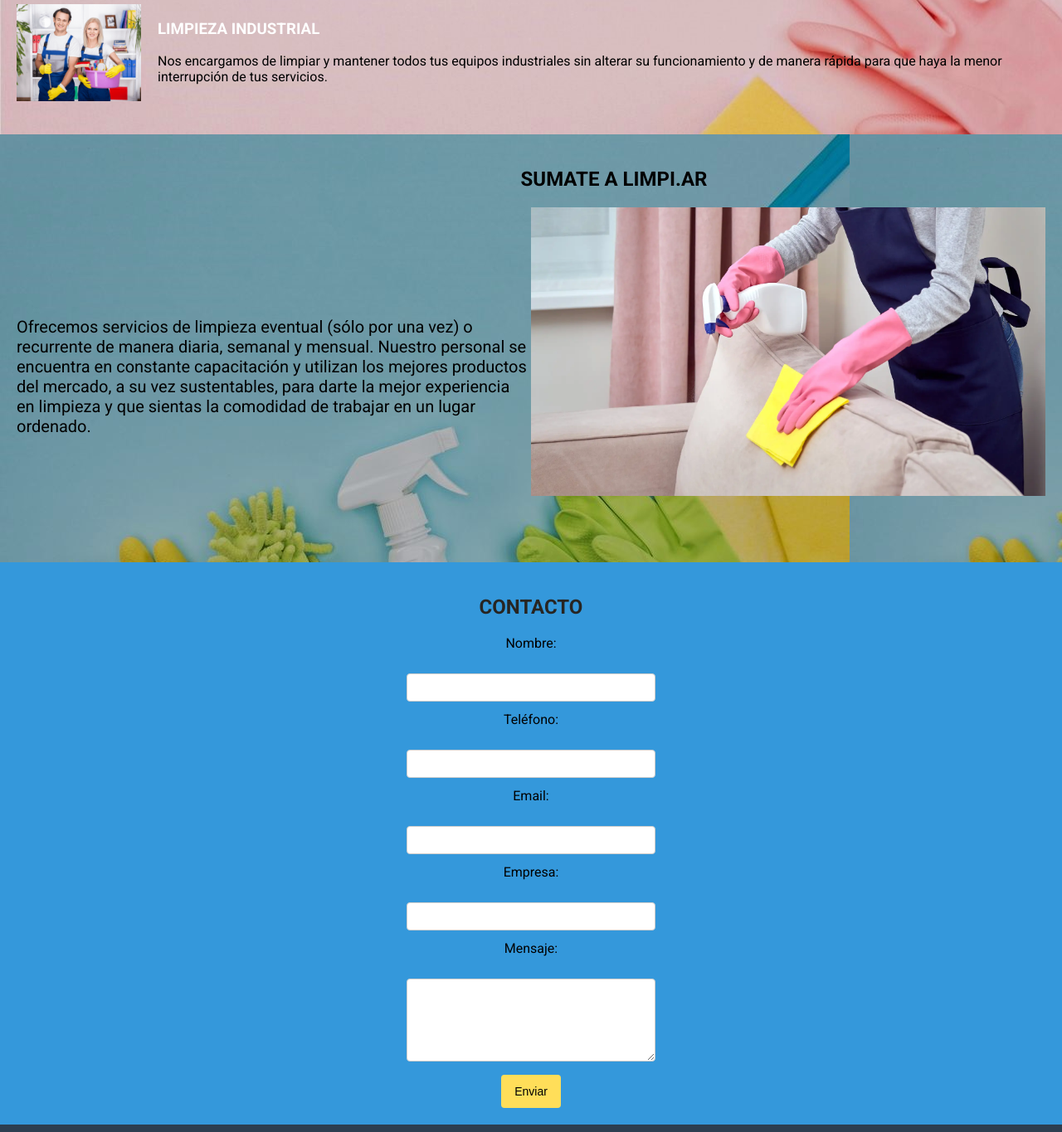
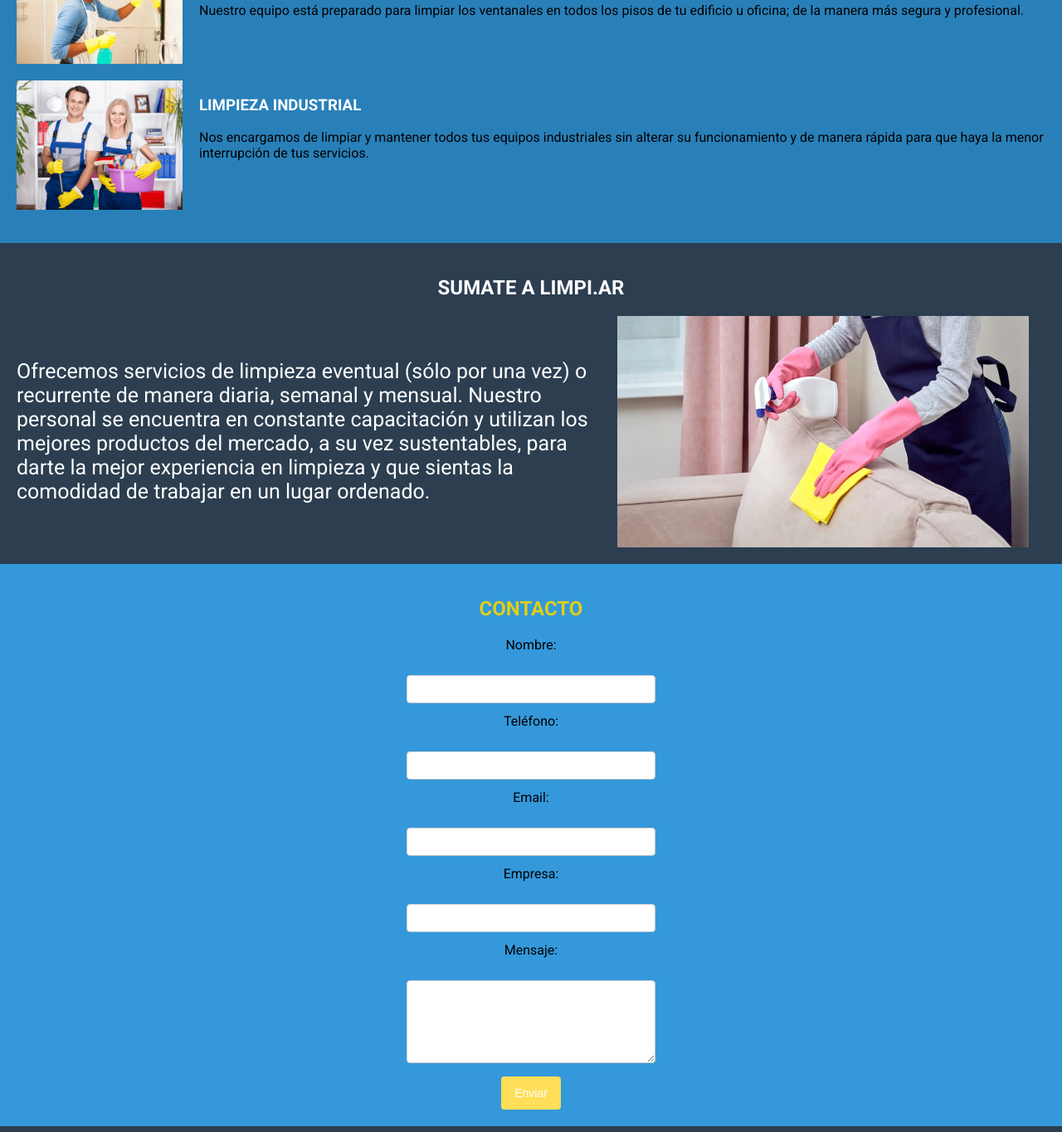
Before and after one commit to soutolucianab/UVA2-Integrador, a plain HTML site: page index.html in a window 1280 px wide. Shown: the part 955-2320 px from the top of the page at 83% size. Drawn offline with Linux system fonts and the light colour scheme.

Commit message:
Add files via upload

```diff
--- a/index.html
+++ b/index.html
@@ -4,19 +4,14 @@
 <head>
     <meta charset="UTF-8">
     <meta name="viewport" content="width=device-width, initial-scale=1.0">
-    <title>Servicios Profesionales</title>
+    <title>Limpi.ar</title>
     <link rel="stylesheet" href="styles.css">
 </head>
 
-
-<!--INICIO DEL BODY-->
-
 <body>
-    <!--HEADER + LOGO-->
     <header>
         <img src="Images/whitelog.png" alt="Logo de tu empresa" class="logo">
     </header>
-    <!--MENU - NAVBAR-->
     <nav>
         <a href="#about">About</a>
         <a href="#services">Servicios</a>
@@ -24,7 +19,6 @@
         <a href="#contact">Contacto</a>
     </nav>
 
-    <!--SECTION - ABOUT - SOBRE NOSOTROS-->
     <section id="about">
         <div class="title-header">
             <h2>Acerca de Limpi.ar</h2>
@@ -34,11 +28,10 @@
                 <img src="Images/reloj.png" alt="Misión" class="about-icon">
                 <h3>Misión</h3>
                 <p>Facilitar la limpieza en tu entorno laboral, junto con profesionales capacitados y tecnología de
-                    última generación para
-                    que te enfoques en lo que realmente te preocupa</p>
+                    última generación para que te enfoques en lo que realmente te preocupa</p>
             </div>
             <div class="about-section vision">
-                <img src="Images/brillos.png" alt="Visión" class="about-icon">
+                <img src="Images/productos.png" alt="Visión" class="about-icon">
                 <h3>Visión</h3>
                 <p>Ser la principal proveedora de servicios de limpieza industrial en el país acompañados de precios
                     competitivos en el mercado y mejorando cada día nuestros procesos</p>
@@ -53,7 +46,6 @@
         </div>
     </section>
 
-    <!--SECCION DE SERVICIOS-->
     <section id="services">
         <div class="title-header">
             <h2>Los servicios que ofrecemos</h2>
@@ -74,7 +66,7 @@
                 <p>Nuestro equipo está preparado para limpiar los ventanales en todos los pisos de tu edificio u
                     oficina; de la manera más
                     segura y profesional.</p>
-            </div>
+           </div>
         </div>
         <div class="service">
             <img src="Images/persona-limpiando-servicios-3.png" alt="Servicio 3" class="service-img">
@@ -86,7 +78,6 @@
         </div>
     </section>
 
-    <!--SECTION - PROPUESTA COMERCIAL-->
     <section id="proposal">
         <h2>Sumate a limpi.ar</h2>
         <div class="proposal-content">
@@ -98,7 +89,6 @@
         </div>
     </section>
 
-    <!--SECTION - FORMS - CONTACTANOS-->
     <section id="contact">
         <h2>Contacto</h2>
         <div class="contact-content">
@@ -122,9 +112,7 @@
 
     <footer>
         <p>&copy; 2024 Limpi.ar. Todos los derechos reservados.</p>
-      </footer>
-
-
+    </footer>
 
 </body>
 
--- a/styles.css
+++ b/styles.css
@@ -1,15 +1,14 @@
 /* Importamos la fuente Roboto de Google Fonts */
 @import url('https://fonts.googleapis.com/css2?family=Roboto:ital,wght@0,100;0,300;0,400;0,500;0,700;0,900;1,100;1,300;1,400;1,500;1,700;1,900&display=swap');
 
-/* Estilos para el body*/
-/* Saco margin y padding por defecto*/
+/* --------------BODY-------------- */
 body {
     font-family: "Roboto";
     margin: 0;
     padding: 0;
 }
 
-  /* Estilos para el Header*/
+/* --------------HEADER-------------- */
 header {
     background-color: #3498db;
     color: #fff;
@@ -17,20 +16,19 @@ body {
     text-align: center;
 }
 
-/* Estilos para el logo en el header */
+/* --------------LOGO-------------- */
 .logo {
     width: 200px;
     margin-right: 10px;
 }
 
-  /* Estilos para el navbar*/
+/* --------------NAVBAR-------------- */
 nav {
     background-color: #2980b9;
     padding: 10px 0;
     text-align: center;
 }
 
-  /* Estilos para los enlaces del navbar */
 nav a {
     color: #fff;
     text-decoration: none;
@@ -41,106 +39,123 @@ body {
     text-decoration: underline;
 }
 
-/* Estilos por default para h2 y h3 */
-h2{
+/* --------------H2/H3-------------- */
+h2 {
     text-transform: uppercase;
-    color: #272522;
+    color: #e0cf16;
+    font-size: 24px;
+    margin-bottom: 20px;
 }
 
-h3{
+h3 {
     color: white;
     text-transform: uppercase;
 }
 
-/* Estilos para la sección de about */
+/* --------------SECCION ABOUT-------------- */
 #about {
     background-image: url(Images/background9.jpg);
     padding: 20px;
 }
 
-/* Estilos para parrafos */
-  #about p{
+
+#about p {
     color: white;
+    font-size: 16px;
+    line-height: 1.5;
 }
 
-/* Estilos para h2 en about */
-  #about h2{
+
+#about h2 {
     color: #ffde59;
+    text-align: center;
 }
 
-/* Estilos para el header */
+
 .title-header {
     text-align: center;
     color: white;
 }
+
 .about-content {
     display: flex;
     justify-content: space-between;
     flex-wrap: wrap;
 }
+
 .about-section {
     flex-basis: calc(33.33% - 20px);
     text-align: center;
     margin-bottom: 20px;
 }
+
 .about-icon {
     width: 50px;
 }
 
-
-  /* Estilos para la sección de servicios */
+/* --------------SECCION SERVICIOS-------------- */
 #services {
-    background-image: url(Images/background7.jpg);
+    background-color: #2980b9;
     padding: 20px;
 }
+
 .service {
     display: flex;
     margin-bottom: 20px;
 }
+
 .service-img {
-    width: 150px;
+    width: 200px;
+    height: auto;
+}
+
+.service-info {
+    flex-grow: 1;
+    padding-left: 20px;
+}
+
+/* --------------SECCION PROPOSAL-PROPUESTA COMERCIAL-------------- */
+#proposal {
+    background-color: #2c3e50;
+    padding: 20px;
+}
+
+#proposal h2 {
+    color: #e0cf16;
+    text-align: center;
+    font-size: 24px;
+    color: white;
+}
+
+.proposal-content {
+    display: flex;
+    align-items: center;
+    justify-content: space-between;
+}
+
+.proposal-content p {
+    flex-grow: 1;
+    font-size: 25px;
+    color: white;
     margin-right: 20px;
 }
 
-
-/* Estilos para la sección de propuesta comercial */
-#proposal {
-
-    background-image: url(Images/background4.jpg);
-    padding: 20px;
+.proposal-img {
+    max-width: 40%;
+    height: auto;
+    margin-right: 20px;
 }
 
-  #proposal h2{
-    color: black;
-    margin-left: 200px;
+/* --------------SECCION - CONTACTO -------------- */
+#contact {
+    background-color: #3498db;
+    padding: 20px;
     text-align: center;
-  }
-  .proposal-content {
-    display: flex;
-    align-items: center; /* Centra verticalmente el contenido */
-  }
-  .proposal-content p {
-    flex-grow: 1; /* Para que el párrafo ocupe todo el espacio restante */
-    font-size: 20px;
-  }
-  .proposal-img {
-    width: 50%; /* La imagen ocupa la mitad del contenedor */
-    margin-left: auto; /* Mueve la imagen hacia la derecha */
-    margin-bottom: 60px;
-  }
-
-
-
-/* Estilos para la sección de contacto */
-#contact {
-    background-color:#3498db; /* Fondo gris más oscuro */
-    padding: 20px;
-    text-align: center; /* Centra el contenido horizontalmente */
 }
 
 .contact-form {
-    max-width: 300px; /* Ancho máximo del formulario */
-    margin: 0 auto; /* Centra el formulario horizontalmente */
+    max-width: 300px;
+    margin: 0 auto;
 }
 
 .contact-form label {
@@ -166,7 +181,7 @@ h3{
 }
 
 .contact-form input[type="submit"] {
-    background-color:#ffde59;
+    background-color: #ffde59;
     color: white;
     padding: 12px 16px;
     border: none;
@@ -177,28 +192,54 @@ h3{
 }
 
 .contact-form input[type="submit"]:hover {
-    background-color:#ffde59;
-  }
-  .contact-form textarea {
-    height: 100px;
+    background-color: #ffde59;
 }
 
-  .contact-form input[type="submit"] {
-    background-color: #ffde59;
-    color: black;
-    padding: 12px 16px;
-    border: none;
-    border-radius: 4px;
-    cursor: pointer;
+
+/* --------------MEDIA QUERIES PARA RESIZE EN LAS PANTALLAS-------------- */
+
+@media screen and (max-width: 768px) {
+    #about p {
         font-size: 14px;
-    transition: background-color 0.3s;
     }
 
-  .contact-form input[type="submit"]:hover {
-    background-color: #e0cf16;
+    #about h2 {
+        font-size: 20px;
     }
 
-  /* Estilos para el footer */
+    .service-info h3 {
+        font-size: 18px;
+    }
+
+    .service-info p {
+        font-size: 14px;
+    }
+
+    .proposal-content p {
+        font-size: 14px;
+    }
+
+    .proposal-content h2 {
+        font-size: 20px;
+    }
+
+    .contact-form input[type="text"],
+    .contact-form input[type="email"],
+    .contact-form input[type="tel"],
+    .contact-form textarea {
+        font-size: 12px;
+    }
+
+    .about-content {
+        flex-direction: column; /* Cambiar la dirección del flexbox a column */
+    }
+
+    .about-section {
+        flex-basis: 100%; /* Establecer el ancho al 100% para que ocupe toda la pantalla */
+    }
+}
+
+/* -------------------FOOTER----------------- */
 footer {
     background-color: #2c3e50;
     color: #fff;
```
Also changed, not shown: Images/brillos.png. Lines whose indentation alone changed are shown as unchanged.
